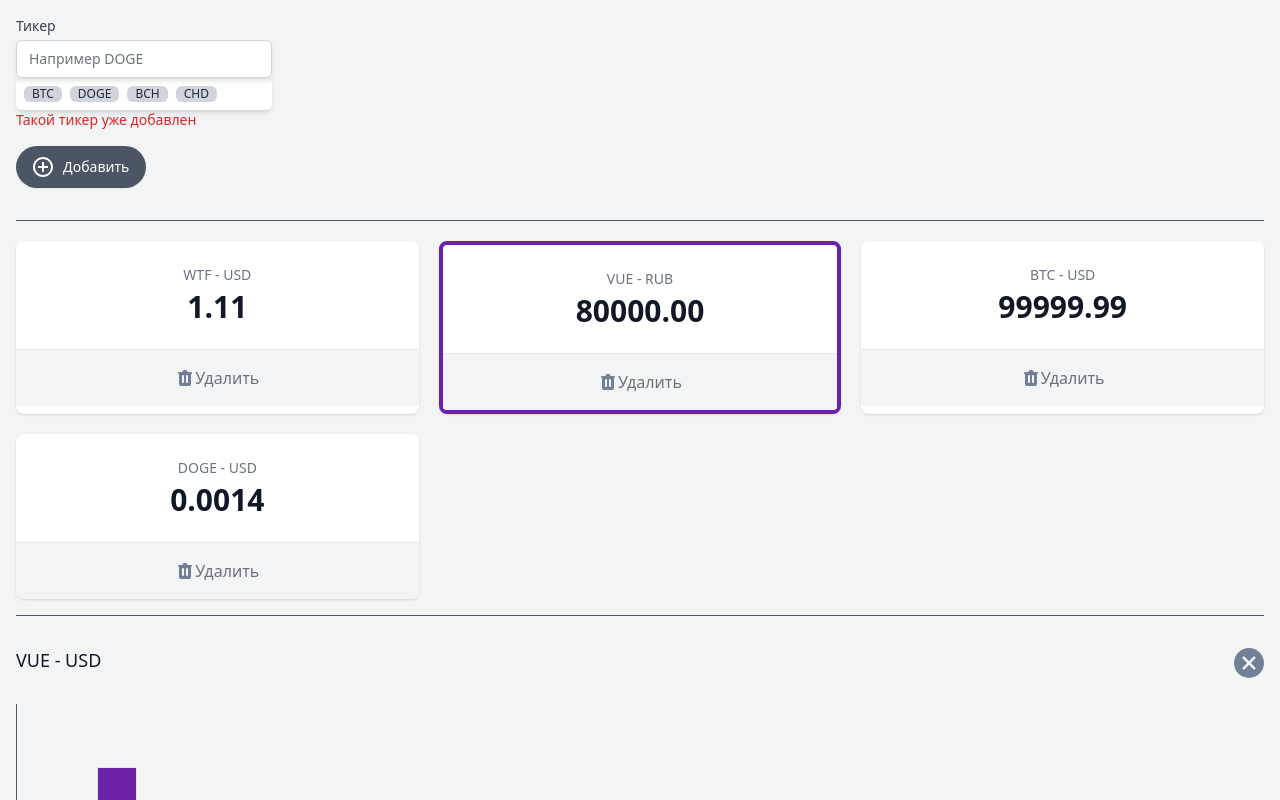
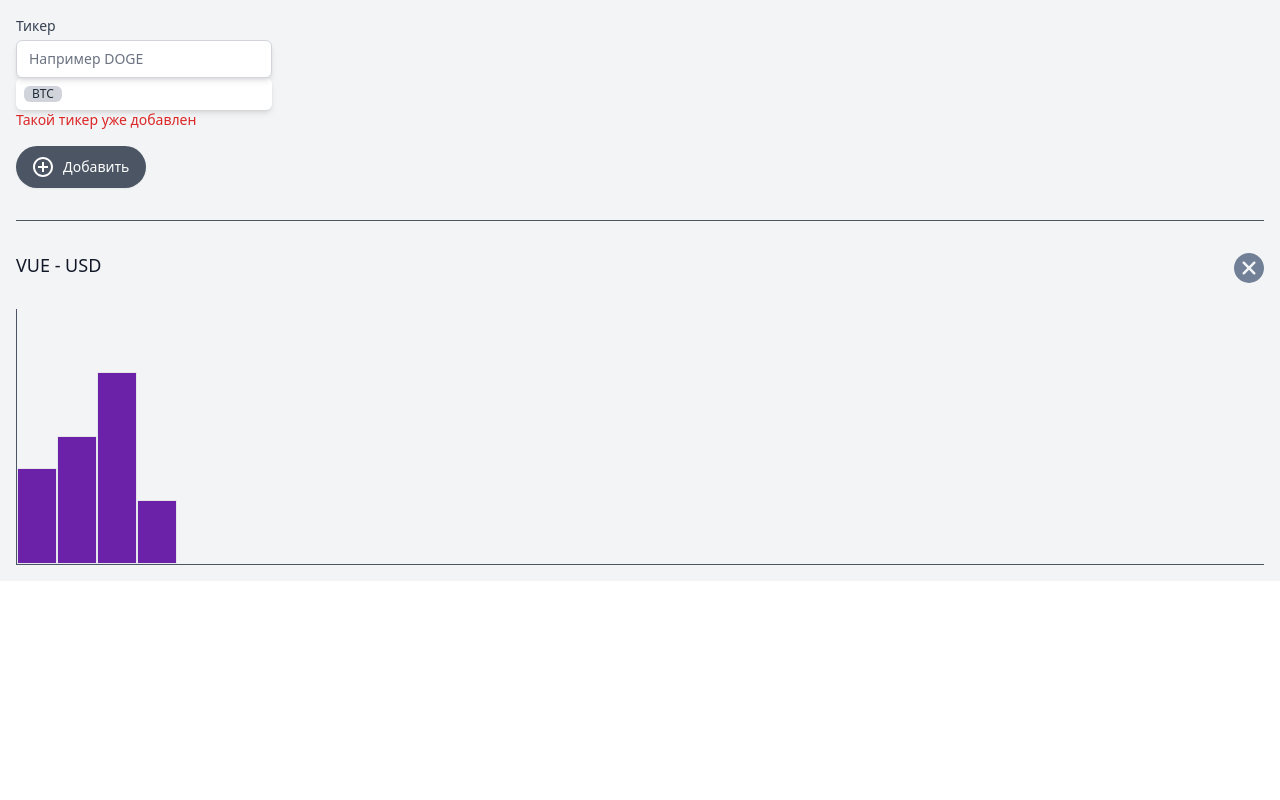
Before and after one commit to Floyd-88/vue.js-cripto_price, a Vue app: page / in a window 1280 px wide. Shown: the top 800 px of the page. Built offline with nearby package versions, Linux system fonts and the light colour scheme.

Commit message:
add ticker, delete ticker, anti-add-double-ticker

```diff
--- a/src/App.vue
+++ b/src/App.vue
@@ -9,6 +9,8 @@
             >
             <div class="mt-1 relative rounded-md shadow-md">
               <input
+                  v-model="ticker"
+                  @keydown.enter = "addTickers"
                   type="text"
                   name="wallet"
                   id="wallet"
@@ -17,23 +19,16 @@
               />
             </div>
             <div class="flex bg-white shadow-md p-1 rounded-md shadow-md flex-wrap">
-            <span class="inline-flex items-center px-2 m-1 rounded-md text-xs font-medium bg-gray-300 text-gray-800 cursor-pointer">
+            <span
+                class="inline-flex items-center px-2 m-1 rounded-md text-xs font-medium bg-gray-300 text-gray-800 cursor-pointer">
               BTC
-            </span>
-              <span class="inline-flex items-center px-2 m-1 rounded-md text-xs font-medium bg-gray-300 text-gray-800 cursor-pointer">
-              DOGE
-            </span>
-              <span class="inline-flex items-center px-2 m-1 rounded-md text-xs font-medium bg-gray-300 text-gray-800 cursor-pointer">
-              BCH
-            </span>
-              <span class="inline-flex items-center px-2 m-1 rounded-md text-xs font-medium bg-gray-300 text-gray-800 cursor-pointer">
-              CHD
             </span>
             </div>
             <div class="text-sm text-red-600">Такой тикер уже добавлен</div>
           </div>
         </div>
         <button
+            @:click = "addTickers()"
             type="button"
             class="my-4 inline-flex items-center py-2 px-4 border border-transparent shadow-sm text-sm leading-4 font-medium rounded-full text-white bg-gray-600 hover:bg-gray-700 transition-colors duration-300 focus:outline-none focus:ring-2 focus:ring-offset-2 focus:ring-gray-500"
         >
@@ -54,21 +49,25 @@
         </button>
       </section>
 
-      <hr class="w-full border-t border-gray-600 my-4" />
+      <hr class="w-full border-t border-gray-600 my-4"/>
+      <template v-if="tickers.length">
       <dl class="mt-5 grid grid-cols-1 gap-5 sm:grid-cols-3">
         <div
+            v-for = "elem in tickers"
+            :key = "elem.name"
             class="bg-white overflow-hidden shadow rounded-lg border-purple-800 border-solid cursor-pointer"
         >
           <div class="px-4 py-5 sm:p-6 text-center">
             <dt class="text-sm font-medium text-gray-500 truncate">
-              WTF - USD
+              {{elem.name}} - USD
             </dt>
             <dd class="mt-1 text-3xl font-semibold text-gray-900">
-              1.11
+              {{elem.price}}
             </dd>
           </div>
           <div class="w-full border-t border-gray-200"></div>
           <button
+              @:click = "deleteTicker(elem)"
               class="flex items-center justify-center font-medium w-full bg-gray-100 px-4 py-4 sm:px-6 text-md text-gray-500 hover:text-gray-600 hover:bg-gray-200 hover:opacity-20 transition-all focus:outline-none"
           >
             <svg
@@ -82,98 +81,14 @@
                   fill-rule="evenodd"
                   d="M9 2a1 1 0 00-.894.553L7.382 4H4a1 1 0 000 2v10a2 2 0 002 2h8a2 2 0 002-2V6a1 1 0 100-2h-3.382l-.724-1.447A1 1 0 0011 2H9zM7 8a1 1 0 012 0v6a1 1 0 11-2 0V8zm5-1a1 1 0 00-1 1v6a1 1 0 102 0V8a1 1 0 00-1-1z"
                   clip-rule="evenodd"
-              ></path></svg>Удалить
-          </button>
-        </div>
-        <div
-            class="bg-white overflow-hidden shadow rounded-lg border-purple-800 border-solid border-4 cursor-pointer"
-        >
-          <div class="px-4 py-5 sm:p-6 text-center">
-            <dt class="text-sm font-medium text-gray-500 truncate">
-              VUE - RUB
-            </dt>
-            <dd class="mt-1 text-3xl font-semibold text-gray-900">
-              80000.00
-            </dd>
-          </div>
-          <div class="w-full border-t border-gray-200"></div>
-          <button
-              class="flex items-center justify-center font-medium w-full bg-gray-100 px-4 py-4 sm:px-6 text-md text-gray-500 hover:text-gray-600 hover:bg-gray-200 hover:opacity-20 transition-all focus:outline-none"
-          >
-            <svg
-                class="h-5 w-5"
-                xmlns="http://www.w3.org/2000/svg"
-                viewBox="0 0 20 20"
-                fill="#718096"
-                aria-hidden="true"
-            >
-              <path
-                  fill-rule="evenodd"
-                  d="M9 2a1 1 0 00-.894.553L7.382 4H4a1 1 0 000 2v10a2 2 0 002 2h8a2 2 0 002-2V6a1 1 0 100-2h-3.382l-.724-1.447A1 1 0 0011 2H9zM7 8a1 1 0 012 0v6a1 1 0 11-2 0V8zm5-1a1 1 0 00-1 1v6a1 1 0 102 0V8a1 1 0 00-1-1z"
-                  clip-rule="evenodd"
-              ></path></svg>Удалить
-          </button>
-        </div>
-        <div
-            class="bg-white overflow-hidden shadow rounded-lg border-purple-800 border-solid cursor-pointer"
-        >
-          <div class="px-4 py-5 sm:p-6 text-center">
-            <dt class="text-sm font-medium text-gray-500 truncate">
-              BTC - USD
-            </dt>
-            <dd class="mt-1 text-3xl font-semibold text-gray-900">
-              99999.99
-            </dd>
-          </div>
-          <div class="w-full border-t border-gray-200"></div>
-          <button
-              class="flex items-center justify-center font-medium w-full bg-gray-100 px-4 py-4 sm:px-6 text-md text-gray-500 hover:text-gray-600 hover:bg-gray-200 hover:opacity-20 transition-all focus:outline-none"
-          >
-            <svg
-                class="h-5 w-5"
-                xmlns="http://www.w3.org/2000/svg"
-                viewBox="0 0 20 20"
-                fill="#718096"
-                aria-hidden="true"
-            >
-              <path
-                  fill-rule="evenodd"
-                  d="M9 2a1 1 0 00-.894.553L7.382 4H4a1 1 0 000 2v10a2 2 0 002 2h8a2 2 0 002-2V6a1 1 0 100-2h-3.382l-.724-1.447A1 1 0 0011 2H9zM7 8a1 1 0 012 0v6a1 1 0 11-2 0V8zm5-1a1 1 0 00-1 1v6a1 1 0 102 0V8a1 1 0 00-1-1z"
-                  clip-rule="evenodd"
-              ></path></svg>Удалить
-          </button>
-        </div>
-        <div
-            class="bg-white overflow-hidden shadow rounded-lg border-purple-800 border-solid cursor-pointer"
-        >
-          <div class="px-4 py-5 sm:p-6 text-center">
-            <dt class="text-sm font-medium text-gray-500 truncate">
-              DOGE - USD
-            </dt>
-            <dd class="mt-1 text-3xl font-semibold text-gray-900">
-              0.0014
-            </dd>
-          </div>
-          <div class="w-full border-t border-gray-200"></div>
-          <button
-              class="flex items-center justify-center font-medium w-full bg-gray-100 px-4 py-4 sm:px-6 text-md text-gray-500 hover:text-gray-600 hover:bg-gray-200 hover:opacity-20 transition-all focus:outline-none"
-          >
-            <svg
-                class="h-5 w-5"
-                xmlns="http://www.w3.org/2000/svg"
-                viewBox="0 0 20 20"
-                fill="#718096"
-                aria-hidden="true"
-            >
-              <path
-                  fill-rule="evenodd"
-                  d="M9 2a1 1 0 00-.894.553L7.382 4H4a1 1 0 000 2v10a2 2 0 002 2h8a2 2 0 002-2V6a1 1 0 100-2h-3.382l-.724-1.447A1 1 0 0011 2H9zM7 8a1 1 0 012 0v6a1 1 0 11-2 0V8zm5-1a1 1 0 00-1 1v6a1 1 0 102 0V8a1 1 0 00-1-1z"
-                  clip-rule="evenodd"
-              ></path></svg>Удалить
+              ></path>
+            </svg>
+            Удалить
           </button>
         </div>
       </dl>
-      <hr class="w-full border-t border-gray-600 my-4" />
+      <hr class="w-full border-t border-gray-600 my-4"/>
+      </template>
       <section class="relative">
         <h3 class="text-lg leading-6 font-medium text-gray-900 my-8">
           VUE - USD
@@ -227,8 +142,40 @@
 
 export default {
   name: 'App',
+  data() {
+    return {
+      ticker: "",
+      tickers: [],
+    }
+  },
 
+  computed: {
+    double_ticker() {
+      return this.tickers.some(i => i.name === this.ticker.toUpperCase())
+    }
+  },
+  methods: {
+    addTickers() {
+      if(!this.double_ticker) {
+        let newTicker = {name: this.ticker.toUpperCase(), price: "-"}
+        this.tickers = [...this.tickers, newTicker]
+
+        this.ticker = ""
+      }
+    },
+
+    deleteTicker(elem) {
+      if(elem) {
+        this.tickers = this.tickers.filter(i => i !== elem)
+
+      }
+    },
+
+  },
+  watch: {
+
+  }
 }
 </script>
 
-<style src ="./app.css"></style>
+<style src="./app.css"></style>
```
